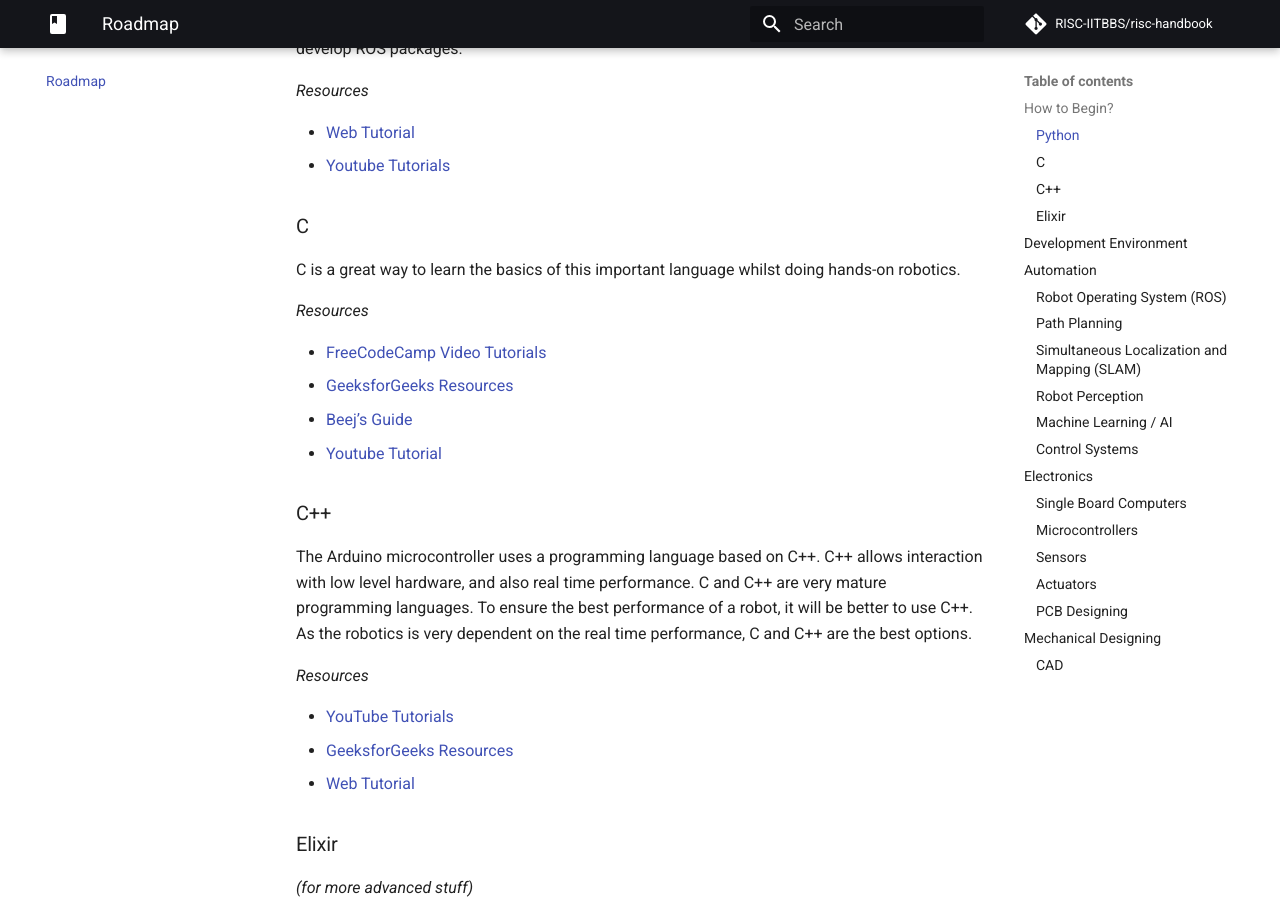
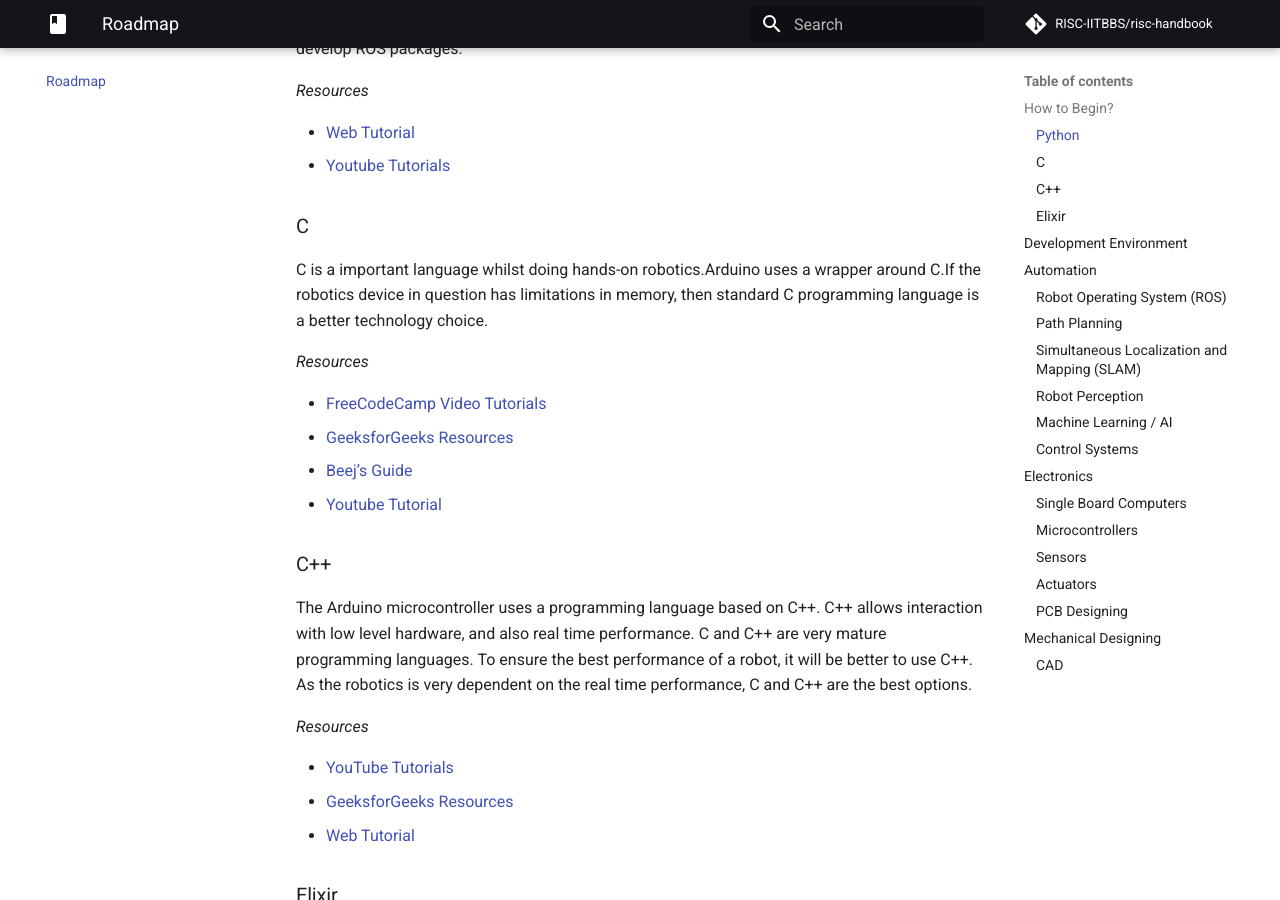
Before and after one commit to RISC-IITBBS/risc-handbook, an MkDocs documentation site: the page built from docs/roadmap.md, in a window 1280 px wide and 900 px high, scrolled down 725 px. Built offline with MkDocs 1.6.1 and Material for MkDocs 9.7.7, drawn with Linux system fonts in a browser that asks for light colours; comment, search, counter and statistics services are not loaded.

Commit message:
deployment changes

```diff
--- a/docs/roadmap.md
+++ b/docs/roadmap.md
@@ -20,7 +20,7 @@ Python is also very popular due to its use in machine learning and also because
 * [Youtube Tutorials](https://www.youtube.com/playlist?list=PL-osiE80TeTskrapNbzXhwoFUiLCjGgY7)
 
 ### C
-C is a great way to learn the basics of this important language whilst doing hands-on robotics.
+C is a important language whilst doing hands-on robotics.Arduino uses a wrapper around C.If the robotics device in question has limitations in memory, then standard C programming language is a better technology choice.
 
 *Resources*
 
```
